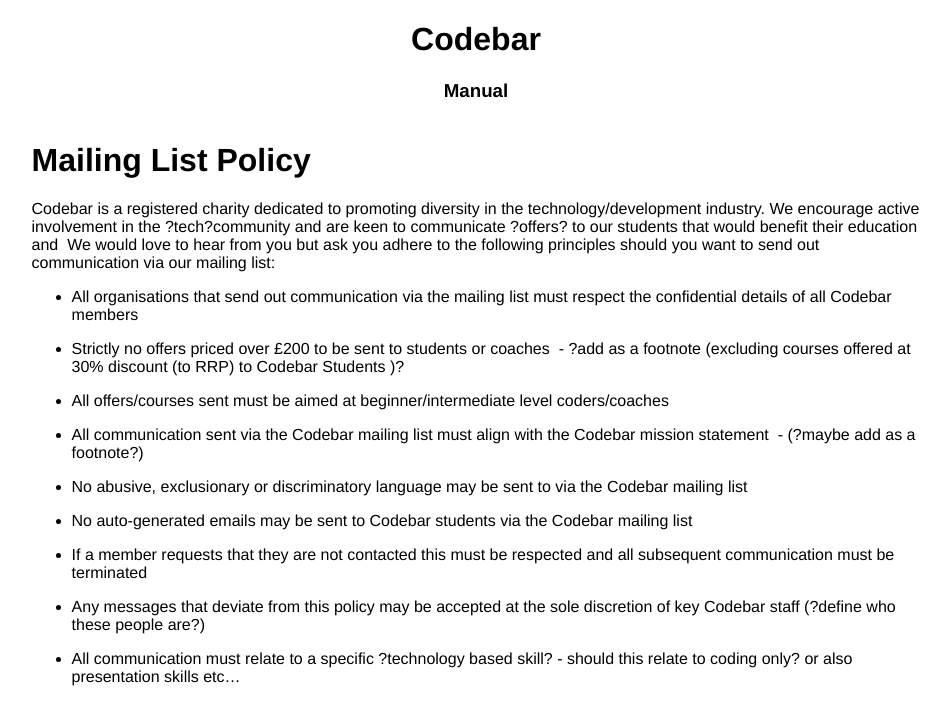
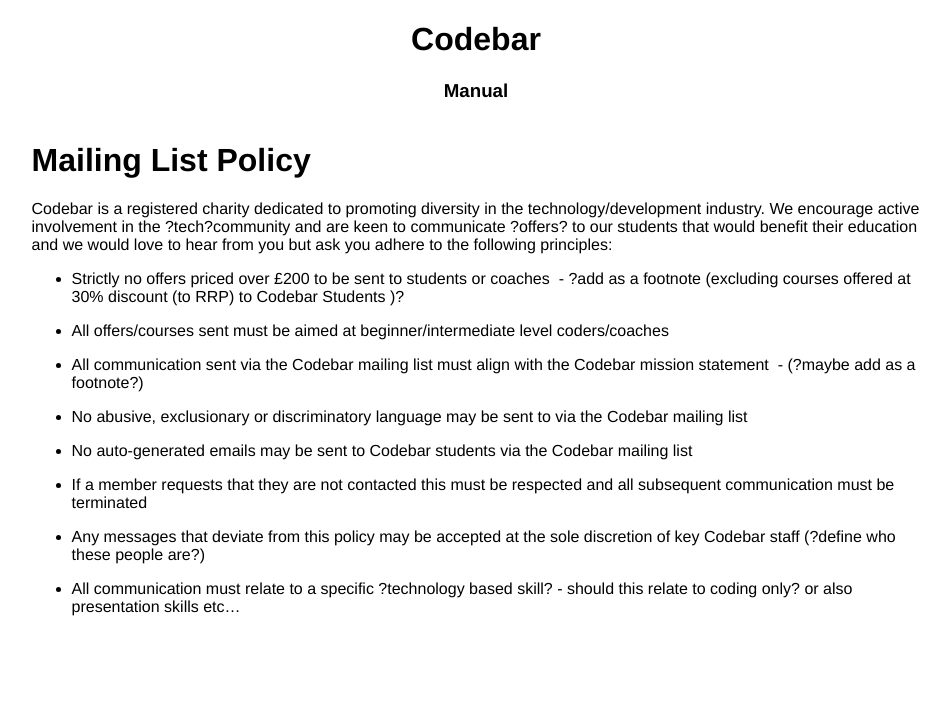
Before and after one commit to codebar/manual, a Jekyll site: the page built from _posts/2014-12-12-mailing-list-policy.md, in a window 1280 px wide. Shown: the top 725 px of the page, without its empty margins (164-1114 px from the left). Built offline with Jekyll 4.4.1, drawn with Linux system fonts in a browser that asks for light colours; Markdown is read by kramdown in place of the engine named in the settings.

Commit message:
remove the bit about anyone sending emails directly to the mailing list.

```diff
--- a/_posts/2014-12-12-mailing-list-policy.md
+++ b/_posts/2014-12-12-mailing-list-policy.md
@@ -4,10 +4,7 @@
 ---
 
 Codebar is a registered charity dedicated to promoting diversity in the technology/development industry.
-We encourage active involvement in the ?tech?community and are keen to communicate ?offers? to our students that would benefit their education and
-We would love to hear from you but ask you adhere to the following principles should you want to send out communication via our mailing list:
-
-- All organisations that send out communication via the mailing list must respect the confidential details of all Codebar members
+We encourage active involvement in the ?tech?community and are keen to communicate ?offers? to our students that would benefit their education and we would love to hear from you but ask you adhere to the following principles:
 
 - Strictly no offers priced over £200 to be sent to students or coaches  - ?add as a footnote (excluding courses offered at 30% discount (to RRP) to Codebar Students )?
 
```
